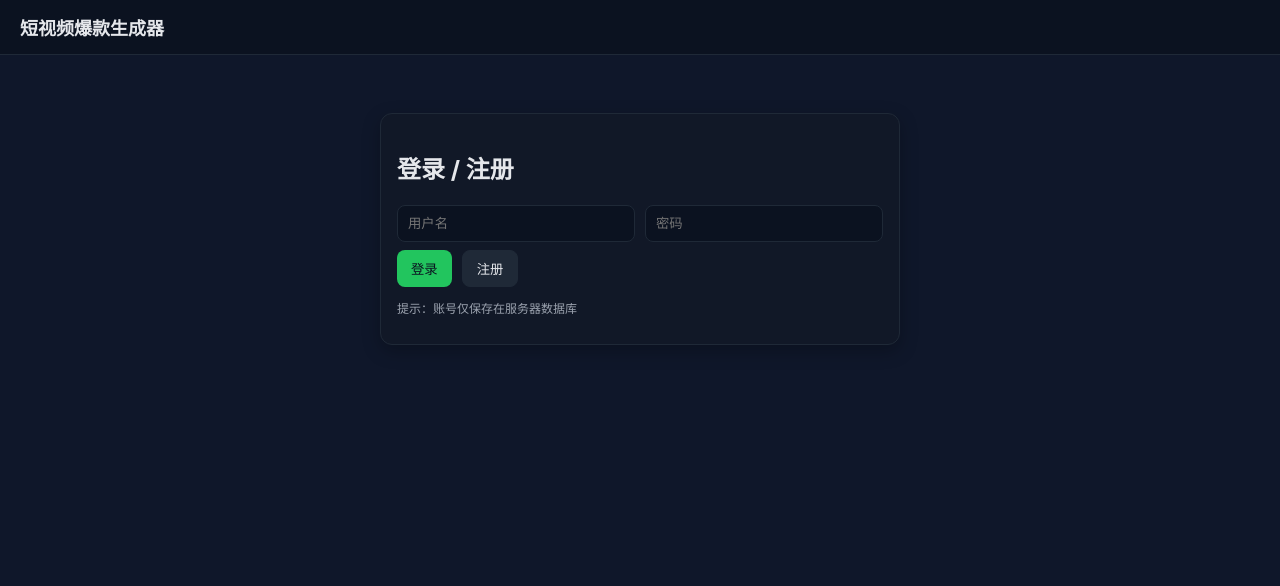
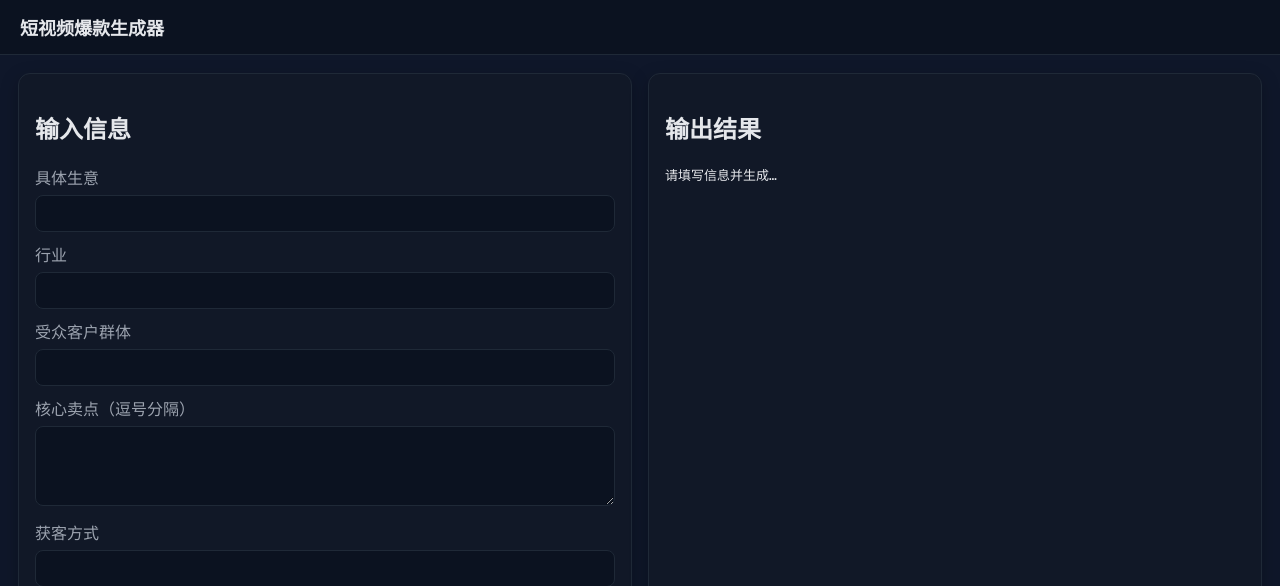
Before and after one commit to liming020126-cpu/short-video-bao-kuan-generator, a Flask app: page / in a window 1280 px wide. Shown: the top 586 px of the page. Before the commit the page ends 345 px from the top, so only its background shows below. Run offline with Flask 3, Linux system fonts and the light colour scheme.

Commit message:
Remove login for PWA

```diff
--- a/short_video_pwa/app.py
+++ b/short_video_pwa/app.py
@@ -2,10 +2,9 @@
 # -*- coding: utf-8 -*-
 
 import os
-from flask import Flask, request, jsonify, send_from_directory, make_response, render_template
+from flask import Flask, request, jsonify, send_from_directory, render_template
 from dotenv import load_dotenv
 
-from db import create_user, verify_user, create_session, delete_session, get_user_by_session
 from engine import call_openai_responses
 from prompts import SYSTEM_PROMPT, build_user_prompt
 
@@ -38,58 +37,26 @@ def health():
 
 @app.route("/api/register", methods=["POST"])
 def api_register():
-    data = request.get_json(force=True)
-    username = (data.get("username") or "").strip()
-    password = (data.get("password") or "").strip()
-    if not username or not password:
-        return jsonify({"ok": False, "message": "用户名和密码不能为空"}), 400
-    ok, msg = create_user(username, password)
-    return jsonify({"ok": ok, "message": msg}), (200 if ok else 400)
+    return jsonify({"ok": False, "message": "已关闭登录功能"}), 404
 
 
 @app.route("/api/login", methods=["POST"])
 def api_login():
-    data = request.get_json(force=True)
-    username = (data.get("username") or "").strip()
-    password = (data.get("password") or "").strip()
-    ok, msg, user_id = verify_user(username, password)
-    if not ok:
-        return jsonify({"ok": False, "message": msg}), 401
-
-    token, expires_at = create_session(user_id)
-    resp = make_response(jsonify({"ok": True, "message": "登录成功", "username": username}))
-    resp.set_cookie("session", token, max_age=7 * 24 * 3600, httponly=True, samesite="Lax")
-    return resp
+    return jsonify({"ok": False, "message": "已关闭登录功能"}), 404
 
 
 @app.route("/api/logout", methods=["POST"])
 def api_logout():
-    token = request.cookies.get("session")
-    if token:
-        delete_session(token)
-    resp = make_response(jsonify({"ok": True}))
-    resp.set_cookie("session", "", expires=0)
-    return resp
+    return jsonify({"ok": True})
 
 
 @app.route("/api/me", methods=["GET"])
 def api_me():
-    token = request.cookies.get("session")
-    if not token:
-        return jsonify({"ok": False}), 401
-    user = get_user_by_session(token)
-    if not user:
-        return jsonify({"ok": False}), 401
-    return jsonify({"ok": True, "username": user["username"]})
+    return jsonify({"ok": True, "username": "guest"})
 
 
 @app.route("/api/generate", methods=["POST"])
 def api_generate():
-    token = request.cookies.get("session")
-    user = get_user_by_session(token) if token else None
-    if not user:
-        return jsonify({"ok": False, "message": "未登录"}), 401
-
     data = request.get_json(force=True)
     # Build prompt
     user_prompt = build_user_prompt(data)
--- a/short_video_pwa/static/app.js
+++ b/short_video_pwa/static/app.js
@@ -27,41 +27,6 @@ function collectData() {
   };
 }
 
-async function checkLogin() {
-  try {
-    const data = await api('/api/me');
-    document.getElementById('authPanel').style.display = 'none';
-    document.getElementById('appPanel').style.display = 'grid';
-    document.getElementById('userArea').style.display = 'flex';
-    document.getElementById('userName').textContent = data.username;
-  } catch (e) {
-    document.getElementById('authPanel').style.display = 'block';
-    document.getElementById('appPanel').style.display = 'none';
-    document.getElementById('userArea').style.display = 'none';
-  }
-}
-
-async function login() {
-  const username = document.getElementById('authUser').value.trim();
-  const password = document.getElementById('authPass').value.trim();
-  if (!username || !password) return alert('请输入用户名和密码');
-  await api('/api/login', 'POST', { username, password });
-  await checkLogin();
-}
-
-async function register() {
-  const username = document.getElementById('authUser').value.trim();
-  const password = document.getElementById('authPass').value.trim();
-  if (!username || !password) return alert('请输入用户名和密码');
-  await api('/api/register', 'POST', { username, password });
-  alert('注册成功，请登录');
-}
-
-async function logout() {
-  await api('/api/logout', 'POST');
-  await checkLogin();
-}
-
 async function generate() {
   const out = document.getElementById('output');
   const data = collectData();
@@ -88,11 +53,9 @@ function exportTxt() {
 }
 
 // Events
-window.addEventListener('load', checkLogin);
-
-document.getElementById('loginBtn').addEventListener('click', login);
-document.getElementById('registerBtn').addEventListener('click', register);
-document.getElementById('logoutBtn').addEventListener('click', logout);
+window.addEventListener('load', () => {
+  document.getElementById('appPanel').style.display = 'grid';
+});
 document.getElementById('generateBtn').addEventListener('click', generate);
 document.getElementById('exportBtn').addEventListener('click', exportTxt);
 
--- a/short_video_pwa/templates/index.html
+++ b/short_video_pwa/templates/index.html
@@ -11,26 +11,10 @@
 <body>
   <header class="topbar">
     <div class="brand">短视频爆款生成器</div>
-    <div class="user-area" id="userArea">
-      <span id="userName"></span>
-      <button id="logoutBtn" class="btn ghost">退出</button>
-    </div>
+    <div class="user-area" id="userArea"></div>
   </header>
 
   <main class="container">
-    <section id="authPanel" class="card auth">
-      <h2>登录 / 注册</h2>
-      <div class="row">
-        <input id="authUser" type="text" placeholder="用户名" />
-        <input id="authPass" type="password" placeholder="密码" />
-      </div>
-      <div class="row">
-        <button id="loginBtn" class="btn primary">登录</button>
-        <button id="registerBtn" class="btn">注册</button>
-      </div>
-      <p class="hint">提示：账号仅保存在服务器数据库</p>
-    </section>
-
     <section id="appPanel" class="grid">
       <div class="card">
         <h2>输入信息</h2>
```
Also changed, not shown: short_video_pwa/README.md.
